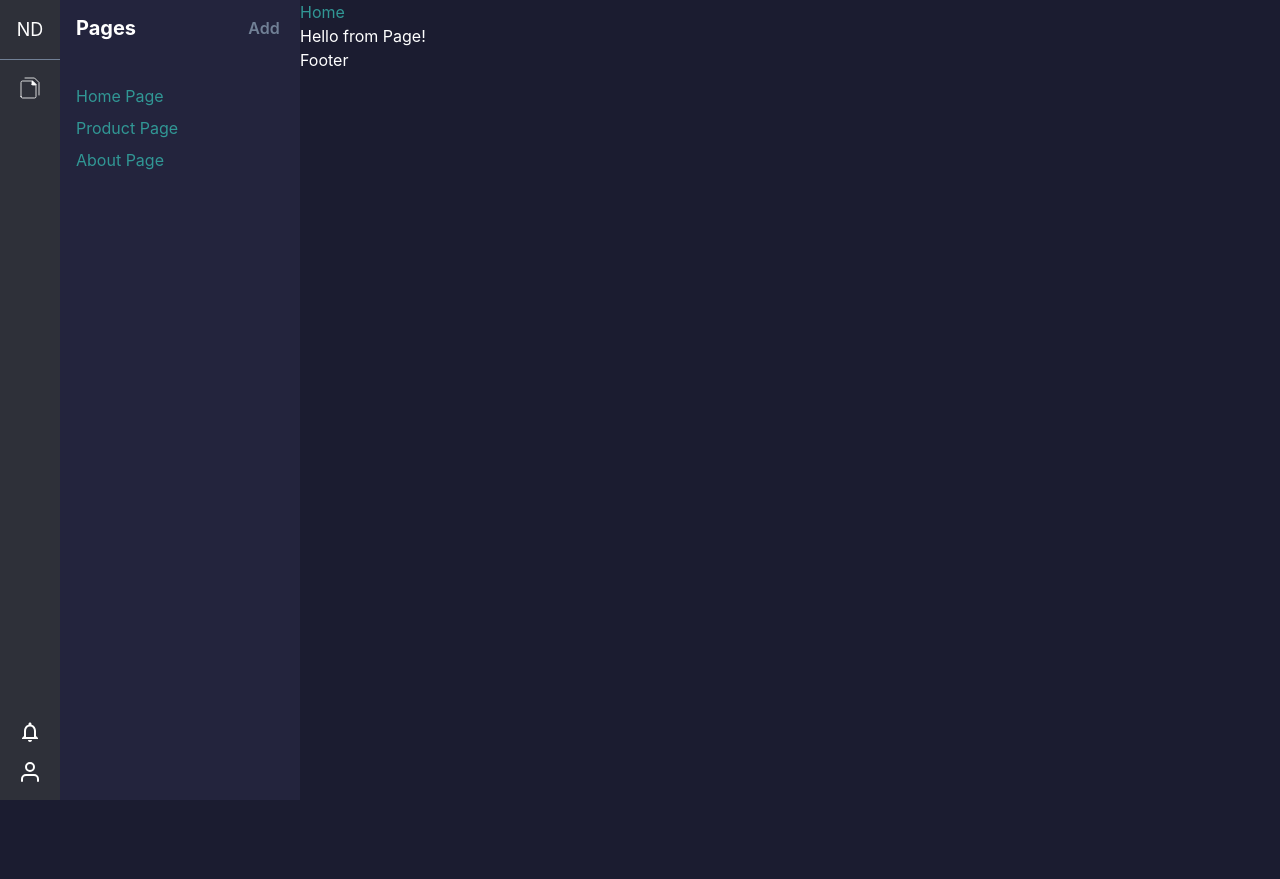
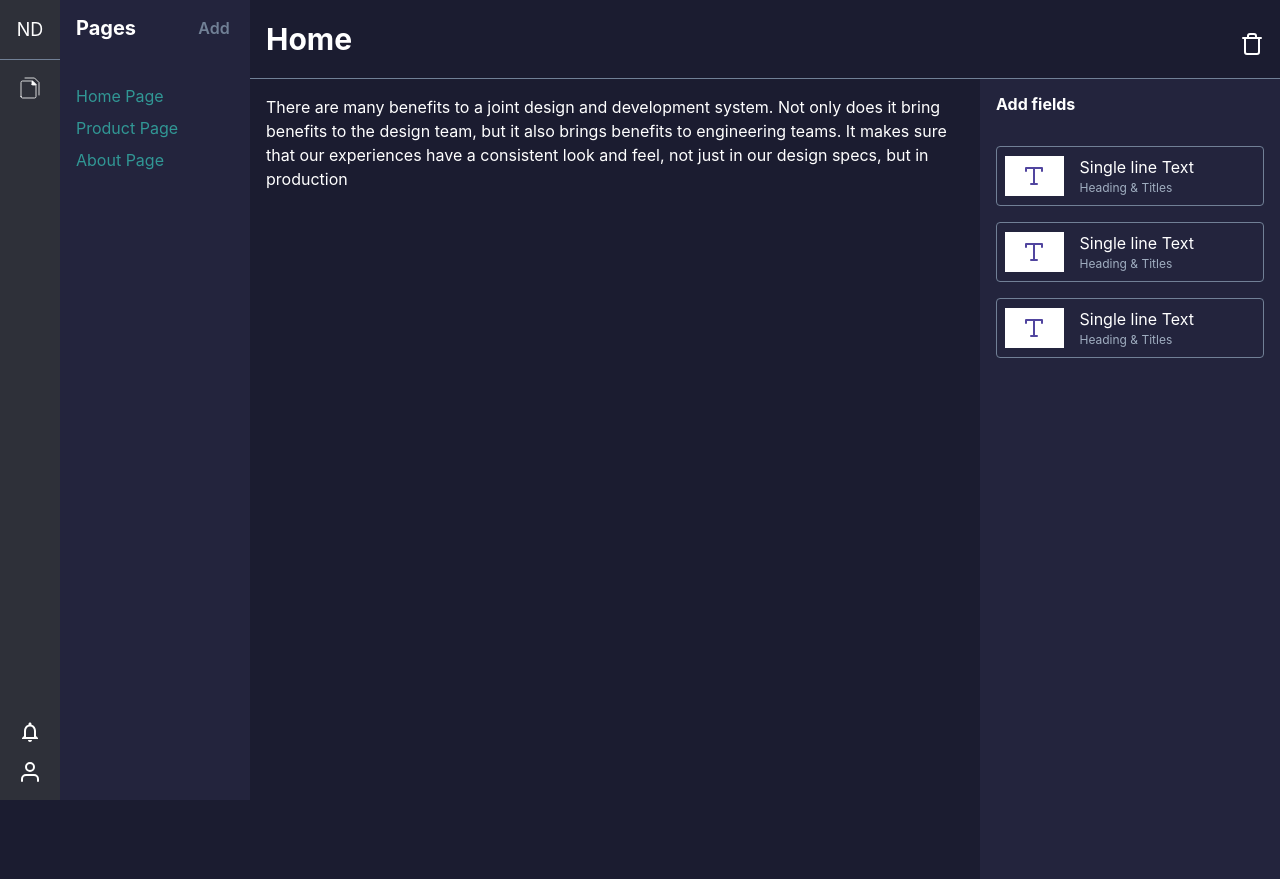
Before and after one commit to mbmohib/nudash, a React (Create React App) app: page / in a window 1280 px wide. Before the commit the page ends 800 px from the top, so only its background shows below. Built offline with nearby package versions, Linux system fonts and the light colour scheme.

Commit message:
complete page aside basic layout

```diff
--- /dev/null
+++ b/src/components/Field.tsx
@@ -0,0 +1,34 @@
+import { Text, Box, Icon, Grid } from '@chakra-ui/react'
+import { FiType } from 'react-icons/fi'
+
+export default function Footer() {
+  return (
+    <Grid
+      gridTemplateColumns="1fr 3fr"
+      gap="2"
+      alignItems="center"
+      border="1px"
+      borderColor="gray.500"
+      p="1"
+      cursor="pointer"
+      borderRadius="4"
+      my="2"
+    >
+      <Box
+        bgColor="white"
+        display="flex"
+        alignItems="center"
+        justifyContent="center"
+        height="40px"
+      >
+        <Icon as={FiType} color="primary" width="24px" height="24px" />
+      </Box>
+      <Box>
+        <Text>Single line Text</Text>
+        <Text fontSize="xs" color="gray.400">
+          Heading & Titles
+        </Text>
+      </Box>
+    </Grid>
+  )
+}
--- a/src/components/Footer.tsx
+++ b/src/components/Footer.tsx
@@ -1,5 +1,5 @@
 import React from 'react'
 
 export default function Footer() {
-  return <p>Footer</p>
+  return <p></p>
 }
--- a/src/components/Header.tsx
+++ b/src/components/Header.tsx
@@ -1,10 +1,21 @@
-import React from 'react'
-import { NavLink } from 'react-router-dom'
+import { Box, Heading, Icon, Flex } from '@chakra-ui/react'
+import { FiTrash } from 'react-icons/fi'
 
 export default function Header() {
   return (
-    <NavLink exact to="/">
-      Home
-    </NavLink>
+    <Flex
+      p="2"
+      borderBottom="1px"
+      borderColor="gray.500"
+      justifyContent="space-between"
+      alignItems="center"
+    >
+      <Box>
+        <Heading size="lg">Home</Heading>
+      </Box>
+      <Box>
+        <Icon as={FiTrash} width="24px" height="24px" mt="2" />
+      </Box>
+    </Flex>
   )
 }
--- a/src/components/Layout.tsx
+++ b/src/components/Layout.tsx
@@ -8,7 +8,7 @@ type LayoutProps = {
 
 export default function Layout({ children }: LayoutProps) {
   return (
-    <Grid templateColumns="300px 1fr">
+    <Grid templateColumns="250px 1fr">
       <Sidebar />
       <Content>
         <Header></Header>
--- /dev/null
+++ b/src/components/PageAside.tsx
@@ -0,0 +1,15 @@
+import { Box, Heading } from '@chakra-ui/react'
+import { Field } from './'
+
+export default function Aside() {
+  return (
+    <Box p="2" bgColor="secondary" height="100vh">
+      <Heading size="sm">Add fields</Heading>
+      <Box mt="3">
+        <Field />
+        <Field />
+        <Field />
+      </Box>
+    </Box>
+  )
+}
--- a/src/components/Sidebar.tsx
+++ b/src/components/Sidebar.tsx
@@ -16,8 +16,8 @@ export default function Sidebar() {
           </Text>
         </Box>
         <Box
+          display="flex"
           borderTop="1px"
-          display="flex"
           borderColor="gray.500"
           flexDirection="column"
           alignItems="center"
--- a/src/components/index.tsx
+++ b/src/components/index.tsx
@@ -4,3 +4,5 @@ export { default as Content } from './Content'
 export { default as Header } from './Header'
 export { default as Main } from './Main'
 export { default as Footer } from './Footer'
+export { default as PageAside } from './PageAside'
+export { default as Field } from './Field'
--- a/src/screens/page.tsx
+++ b/src/screens/page.tsx
@@ -1,5 +1,17 @@
-import React from 'react'
+import { Container, Box, Grid } from '@chakra-ui/react'
+import { PageAside } from '../components'
 
 export default function Page() {
-  return <p>Hello from Page!</p>
+  return (
+    <Grid gridTemplateColumns="1fr 300px">
+      <Container py="2" maxW="container.md">
+        There are many benefits to a joint design and development system. Not
+        only does it bring benefits to the design team, but it also brings
+        benefits to engineering teams. It makes sure that our experiences have a
+        consistent look and feel, not just in our design specs, but in
+        production
+      </Container>
+      <PageAside />
+    </Grid>
+  )
 }
```
